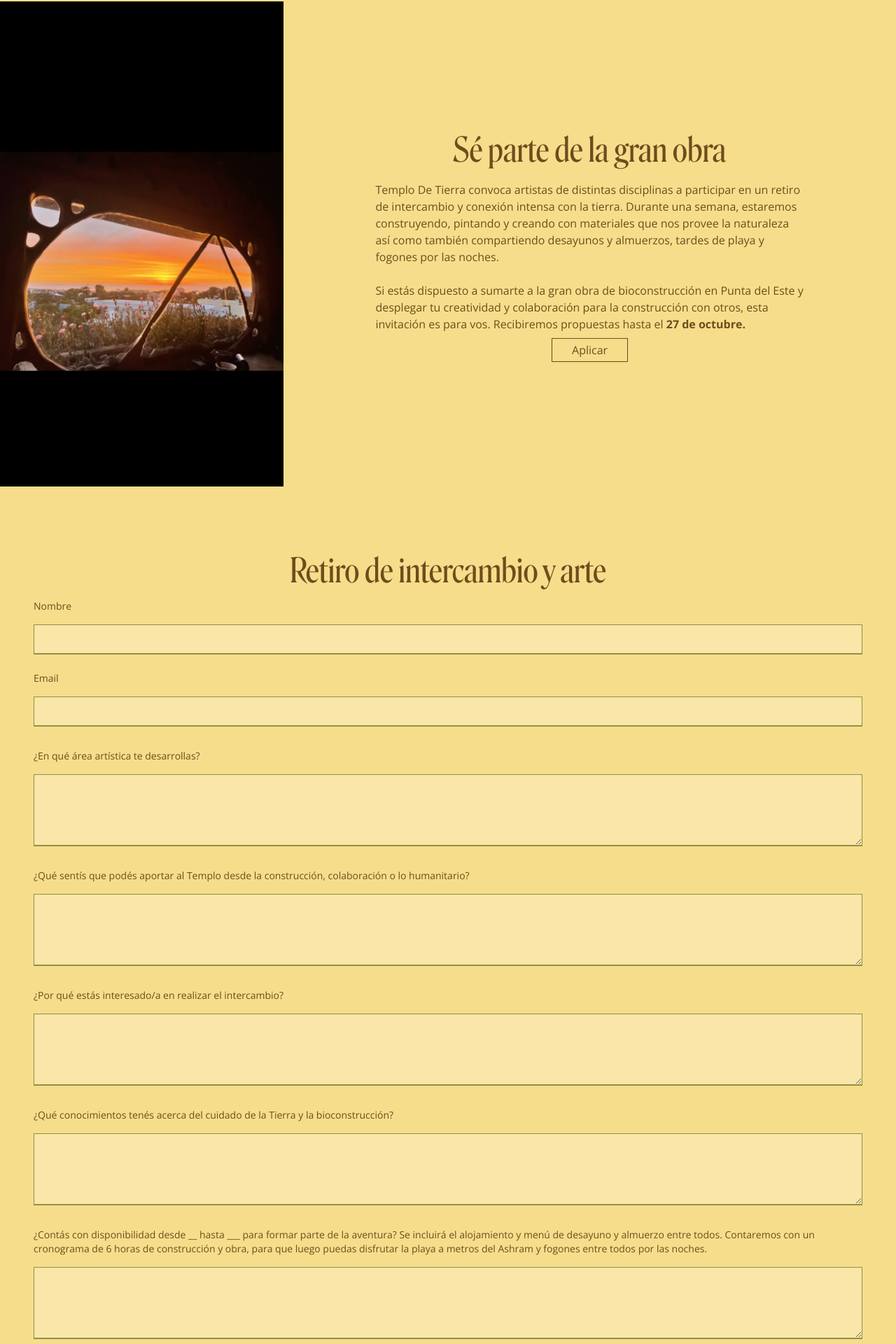
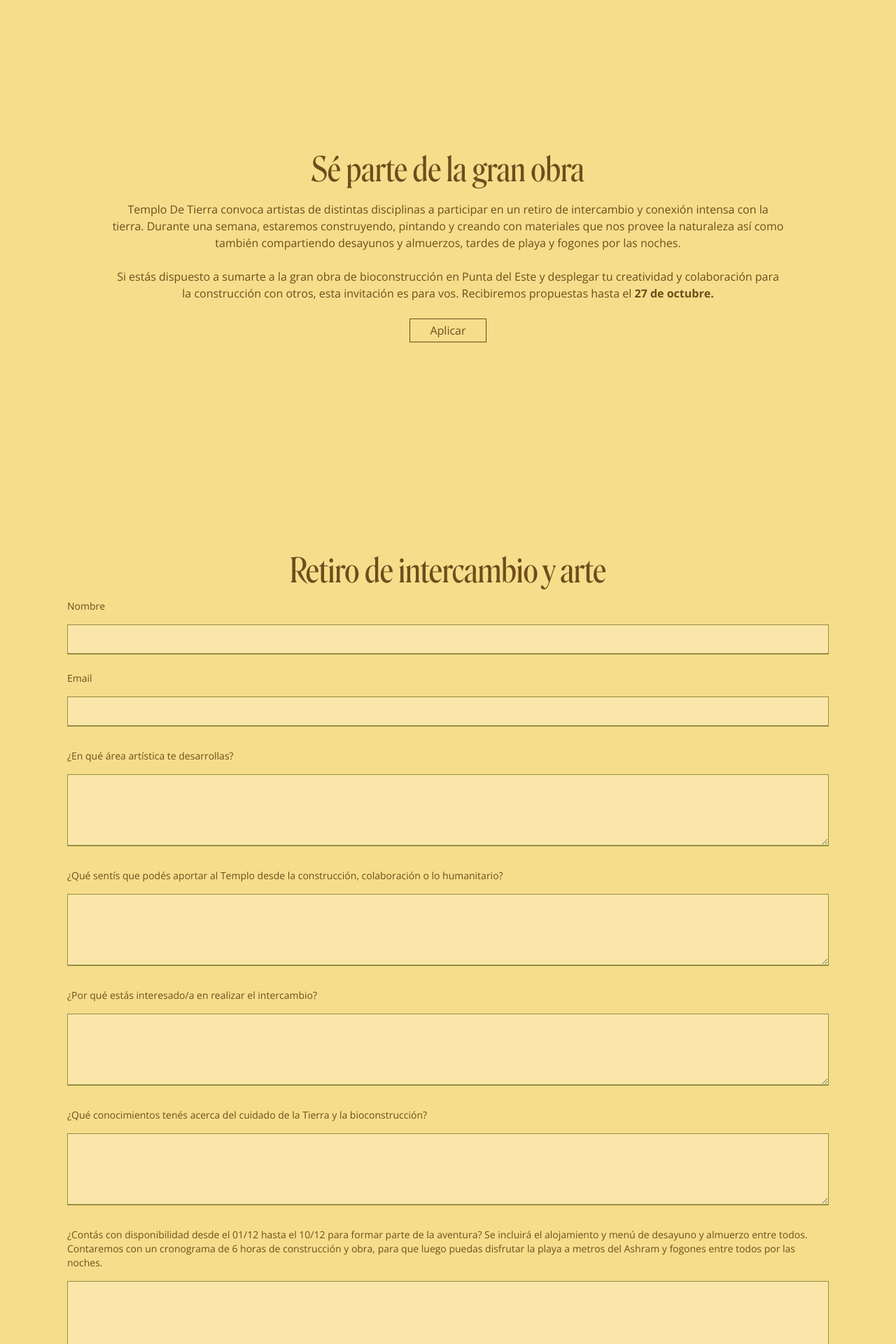
Before and after one commit to i9-9/templodetierra, a Next.js app: page /retiro in a window 1280 px wide. Shown: the part 733-2653 px from the top of the page at 70% size. Built offline with nearby package versions, Linux system fonts and the light colour scheme.

Commit message:
modify form and screen sizes

```diff
--- a/components/Navbar.jsx
+++ b/components/Navbar.jsx
@@ -62,6 +62,9 @@ const Navbar = () => {
                 <li onClick={handleNav} className='p-4 text-3xl hover:text-green hover:cursor-pointer'>
                     <Link to='puertas' onClick={handleNav} spy={true} smooth={true} offset={0} duration={500}>¿Dónde?</Link>
                 </li>
+                <li className='px-4 py-2 hover:text-green text-sm hover:cursor-pointer'>
+                    <NextLink href="/retiro">Convocatoria a artistas</NextLink>
+                </li>
                 <li onClick={handleNav} className='p-4 text-3xl hover:text-green hover:cursor-pointer'>
                     <Link to='contacto' onClick={handleNav} spy={true} smooth={true} offset={0} duration={500}>Contacto</Link>
                 </li>
--- a/components/retiro/Formulario.jsx
+++ b/components/retiro/Formulario.jsx
@@ -1,28 +1,46 @@
-import React, { useRef } from 'react'
+import React, { useRef, useState } from 'react'
 import emailjs from '@emailjs/browser';
 
 const Formulario = () => {
-    const form = useRef();
+  const [toSend, setToSend] = useState({
+    name: "",
+    to_name: "",
+    area_artistica: "",
+    aporte: "",
+    interes: "",
+    bioconstruccion: "",
+    disponibilidad: "",
+    reply_to: "",
+  });
+  const [alert, setAlert] = useState(null);
 
-    const sendEmail = (e) => {
-      e.preventDefault();
+  const onSubmit = (e) => {
+    e.preventDefault();
+    send("service_pq8i785", "template_e13vty5", toSend, "GJiujgEqWf31MwQ")
+      .then((response) => {
+        console.log("SUCCESS!", response.status, response.text);
+        setAlert(true);
+      })
+      .catch((err) => {
+        console.log("FAILED...", err);
+        setAlert(true);
+      });
+  };
 
-      emailjs.sendForm('service_8dhdnbw', 'template_hn7nz9h', form.current, 'GJiujgEqWf31MwQ-X')
-        .then((result) => {
-            console.log(result.text);
-        }, (error) => {
-            console.log(error.text);
-        });
-    };
+  const handleChange = (e) => {
+    setToSend({ ...toSend, [e.target.name]: e.target.value });
+  };
 
   return (
-    <form id='formulario' className='flex flex-col bg-yellow p-12' ref={form} onSubmit={sendEmail} action="">
-        <h1 className='text-brown font-roslindale text-5xl text-center'>Retiro de intercambio y arte</h1>
+    <form id='formulario' className='flex flex-col bg-yellow sm:px-2 sm:py-4 md:py-12 md:px-24' onSubmit={onSubmit} action="">
+        <h1 className='text-brown font-roslindale sm:text-2xl lg:text-5xl text-center'>Retiro de intercambio y arte</h1>
         <label htmlFor="name" className="my-4 text-sm text-brown">Nombre</label>
         <input
             className="mb-2 border-b-2 bg-yellowcito border border-green text-brown text-sm focus:ring-greencito focus:border-greencito block w-full p-2.5"
             id="name"
-            name="user_name"
+            name="from_name"
+            value={toSend.from_name}
+            onChange={handleChange}
             type="text"
             autoComplete="Nombre"
             required
@@ -31,25 +49,28 @@ const Formulario = () => {
         <input
             className="mb-4 border-b-2 bg-yellowcito border border-green text-brown text-sm focus:ring-greencito focus:border-greencito block w-full p-2.5 active:ring-green"
             id="last"
-            name="user_email"
+            name="reply_to"
+            value={toSend.reply_to}
+            onChange={handleChange}
             type="email"
             autoComplete="Email"
             required
         />
         <label htmlFor="area-artistica" className="my-4 text-sm text-brown">¿En qué área artística te desarrollas?</label>
-        <textarea id="area-artistica" name="area-artistica" rows="4" cols="50" className='mb-4 border-b-2 bg-yellowcito border border-green text-brown text-sm focus:ring-greencito focus:border-greencito block w-full p-2.5'>
+        <textarea id="area-artistica" name="area_artistica" value={toSend.area_artistica} onChange={handleChange}
+rows="4" cols="50" className='mb-4 border-b-2 bg-yellowcito border border-green text-brown text-sm focus:ring-greencito focus:border-greencito block w-full p-2.5'>
         </textarea>
         <label htmlFor="aporte" className="my-4 text-sm text-brown">¿Qué sentís que podés aportar al Templo desde la construcción, colaboración o lo humanitario?</label>
-        <textarea id="aporte" name="aporte" rows="4" cols="50" className='mb-4 border-b-2 bg-yellowcito border border-green text-brown text-sm focus:ring-greencito focus:border-greencito block w-full p-2.5'>
+        <textarea id="aporte" name="aporte" value={toSend.aporte} onChange={handleChange} rows="4" cols="50" className='mb-4 border-b-2 bg-yellowcito border border-green text-brown text-sm focus:ring-greencito focus:border-greencito block w-full p-2.5'>
         </textarea>
         <label htmlFor="interes" className="my-4 text-sm text-brown">¿Por qué estás interesado/a en realizar el intercambio?</label>
-        <textarea id="interes" name="interes" rows="4" cols="50" className='mb-4 border-b-2 bg-yellowcito border border-green text-brown text-sm focus:ring-greencito focus:border-greencito block w-full p-2.5'>
+        <textarea id="interes" name="interes" value={toSend.interes} onChange={handleChange} rows="4" cols="50" className='mb-4 border-b-2 bg-yellowcito border border-green text-brown text-sm focus:ring-greencito focus:border-greencito block w-full p-2.5'>
         </textarea>
         <label htmlFor="bioconstruccion" className="my-4 text-sm text-brown">¿Qué conocimientos tenés acerca del cuidado de la Tierra y la bioconstrucción?</label>
-        <textarea id="bioconstruccion" name="bioconstruccion" rows="4" cols="50" className='mb-4 border-b-2 bg-yellowcito border border-green text-brown text-sm focus:ring-greencito focus:border-greencito block w-full p-2.5'>
+        <textarea id="bioconstruccion" name="bioconstruccion" value={toSend.bioconstruccion} onChange={handleChange} rows="4" cols="50" className='mb-4 border-b-2 bg-yellowcito border border-green text-brown text-sm focus:ring-greencito focus:border-greencito block w-full p-2.5'>
         </textarea>
-        <label htmlFor="disponibilidad" className="my-4 text-sm text-brown">¿Contás con disponibilidad desde __ hasta ___ para formar parte de la aventura? Se incluirá el alojamiento y menú de desayuno y almuerzo entre todos. Contaremos con un cronograma de 6 horas de construcción y obra, para que luego puedas disfrutar la playa a metros del Ashram y fogones entre todos por las noches.</label>
-        <textarea id="disponibilidad" name="disponibilidad" rows="4" cols="50" className='mb-4 border-b-2 bg-yellowcito border border-green text-brown text-sm focus:ring-greencito focus:border-greencito block w-full p-2.5'>
+        <label htmlFor="disponibilidad" className="my-4 text-sm text-brown">¿Contás con disponibilidad desde el 01/12 hasta el 10/12 para formar parte de la aventura? Se incluirá el alojamiento y menú de desayuno y almuerzo entre todos. Contaremos con un cronograma de 6 horas de construcción y obra, para que luego puedas disfrutar la playa a metros del Ashram y fogones entre todos por las noches.</label>
+        <textarea id="disponibilidad" name="disponibilidad" value={toSend.disponibilidad} onChange={handleChange} rows="4" cols="50" className='mb-4 border-b-2 bg-yellowcito border border-green text-brown text-sm focus:ring-greencito focus:border-greencito block w-full p-2.5'>
         </textarea>
         <button
         type="submit"
--- a/components/retiro/Info.jsx
+++ b/components/retiro/Info.jsx
@@ -5,11 +5,10 @@ import { Link } from 'react-scroll'
 
 const Info = () => {
   return (
-    <div id='info' className='h-screen w-full bg-yellow flex pt-2 justify-between items-center'>
-        <Image src='/amanecer.png' width={415} height={710} className='w-[50%]'/>
-        <div className='flex flex-col w-[70%] items-center'>
-            <h1 className='font-roslindale text-5xl text-brown my-5 justify-center'>Sé parte de la gran obra </h1>
-            <p className='text-brown w-[70%]'>Templo De Tierra convoca artistas de distintas disciplinas a participar en un retiro de intercambio y conexión intensa con la tierra. Durante una semana, estaremos construyendo, pintando y creando con materiales que nos provee la naturaleza así como también compartiendo desayunos y almuerzos, tardes de playa y fogones por las noches.
+    <div id='info' className='h-screen w-full bg-yellow flex sm:flex-col md:flex-row pt-2 justify-between items-center'>
+        <div className='flex flex-col items-center text-center'>
+            <h1 className='font-roslindale text-5xl text-brown my-5 justify-center '>Sé parte de la gran obra </h1>
+            <p className='text-brown sm:px-5 md:px-40 pb-4'>Templo De Tierra convoca artistas de distintas disciplinas a participar en un retiro de intercambio y conexión intensa con la tierra. Durante una semana, estaremos construyendo, pintando y creando con materiales que nos provee la naturaleza así como también compartiendo desayunos y almuerzos, tardes de playa y fogones por las noches.
             <br></br>
             <br></br>
             Si estás dispuesto a sumarte a la gran obra de bioconstrucción en Punta del Este y desplegar tu creatividad y colaboración para la construcción con otros, esta invitación es para vos. Recibiremos propuestas hasta el <b>27 de octubre.</b></p>
--- a/pages/index.js
+++ b/pages/index.js
@@ -7,6 +7,8 @@ import Puertas from '../components/Puertas';
 import Contacto from '../components/Contacto';
 import Video from '../components/Video';
 import Gallery from '../components/Gallery';
+import Foot from '../components/Foot';
+import Navbar from '../components/Navbar';
 
 export default function Home() {
   return (
@@ -16,12 +18,14 @@ export default function Home() {
         <meta name="description" content="Generated by create next app" />
         <link rel="icon" href="/favicon.png" />
       </Head>
+      <Navbar />
       <Hero heading='Templo de Tierra' subheading='ashram'/>
       <Magia />
       <Proposito />
       <Gallery />
       <Puertas />
       <Contacto />
+      <Foot/>
     </div>
   )
 }
```
Also changed, not shown: pages/retiro/index.js (line endings or trailing spaces).
